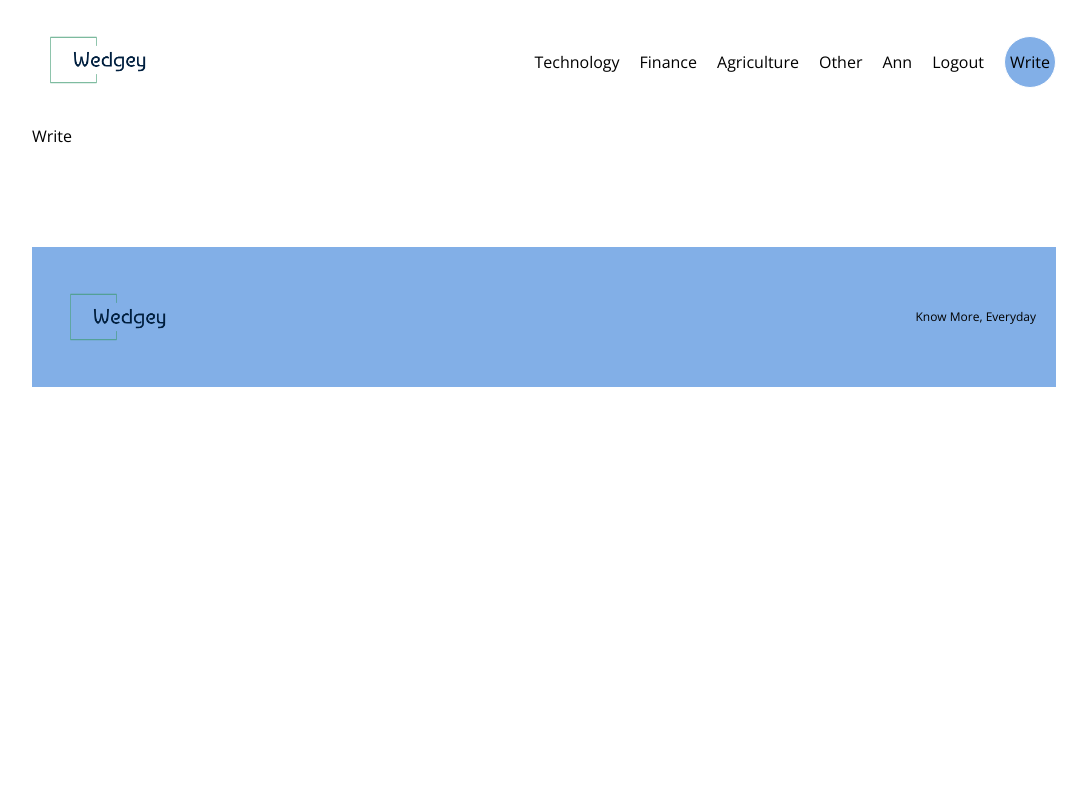
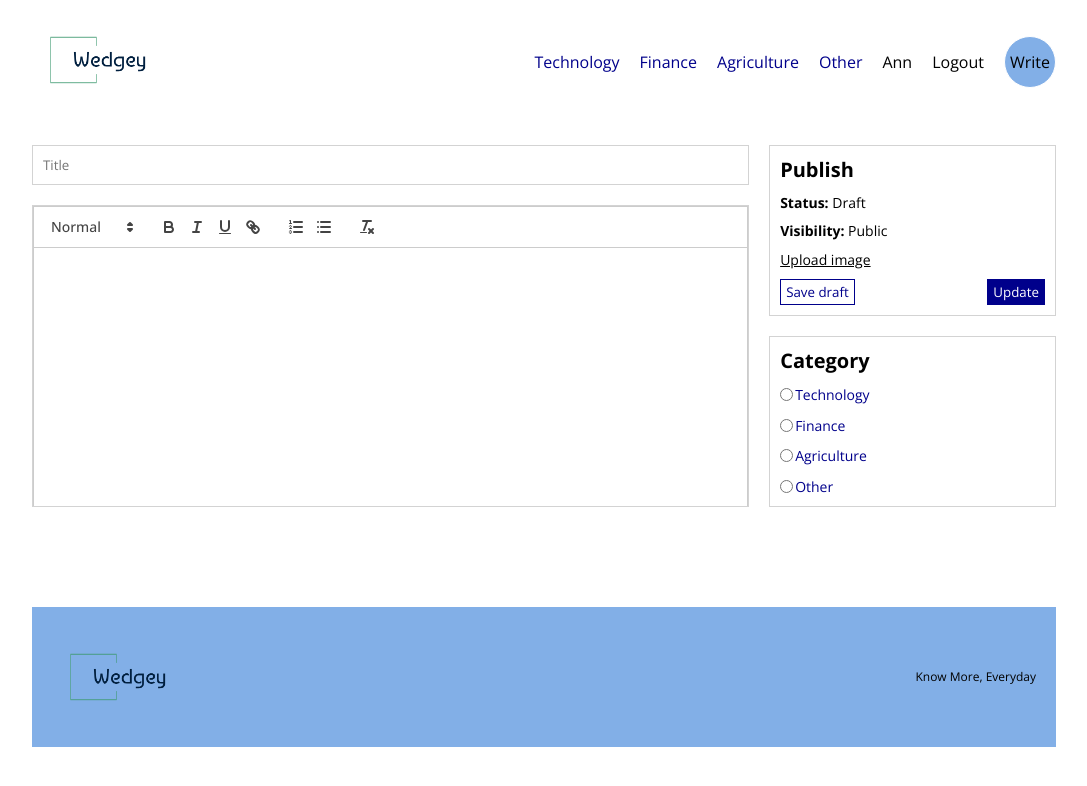
Before and after one commit to mburuxx/blog, a React (Create React App) app in the folder client/: page /write in a window 1280 px wide. Shown: the top 786 px of the page, without its empty margins (96-1183 px from the left). Built offline with nearby package versions, Linux system fonts and the light colour scheme.

Commit message:
Styled the editing page

```diff
--- a/client/package.json
+++ b/client/package.json
@@ -4,8 +4,9 @@
   "private": true,
   "dependencies": {
     "cra-template": "1.2.0",
-    "react": "^19.0.0",
-    "react-dom": "^19.0.0",
+    "react": "^18.2.0",
+    "react-dom": "^18.2.0",
+    "react-quill": "^2.0.0",
     "react-router-dom": "^7.1.1",
     "react-scripts": "5.0.1",
     "sass": "^1.83.0"
--- a/client/src/pages/Write.jsx
+++ b/client/src/pages/Write.jsx
@@ -1,9 +1,58 @@
-import React from 'react'
+import React, { useState } from 'react';
+import ReactQuill from 'react-quill';
+import 'react-quill/dist/quill.snow.css';
 
 const Write = () => {
+  const [value, setValue] = useState('');
+
+  console.log(value);
+
   return (
-    <div>Write</div>
-  )
-}
+    <div className="add">
+      <div className="content">
+        <input type="text" placeholder="Title" />
+        <div className="editorContainer">
+          <ReactQuill className="editor" theme="snow" value={value} onChange={setValue} />
+        </div>
+      </div>
+      <div className="menu">
+        <div className="item">
+          <h1>Publish</h1>
+          <span>
+            <b>Status: </b> Draft
+          </span>
+          <span>
+            <b>Visibility: </b> Public
+          </span>
+          <input style={{ display: "none" }} type="file" name="" id="file" />
+          <label className='file' htmlFor="file">Upload image</label>
+          <div className='buttons'>
+            <button>Save draft</button>
+            <button>Update</button>
+          </div>
+        </div>
+        <div className="item">
+          <h1>Category</h1>
+          <div className="cat">
+            <input type="radio" name="cart" value="Technology" id="Technology" />
+            <label htmlFor="Technology">Technology</label>
+          </div>
+          <div className="cat">
+            <input type="radio" name="cart" value="Finance" id="Finance" />
+            <label htmlFor="Finance">Finance</label>
+          </div >
+          <div className="cat">
+            <input type="radio" name="cart" value="Agriculture" id="Agriculture" />
+            <label htmlFor="Agriculture">Agriculture</label>
+          </div>
+          <div className="cat">
+            <input type="radio" name="cart" value="Other" id="Other" />
+            <label htmlFor="Other">Other</label>
+          </div>
+        </div>
+      </div>
+    </div>
+  );
+};
 
-export default Write
+export default Write;
--- a/client/src/style.scss
+++ b/client/src/style.scss
@@ -82,7 +82,8 @@ $lightBlue: rgb(130, 175, 231);
 
                     h6 {
                         font-size: 16px;
-                        font-weight: 300;
+                        font-weight: 400;
+                        color: darkblue;
                     }
 
                     span {
@@ -301,5 +302,92 @@ $lightBlue: rgb(130, 175, 231);
                 }
             }
         }
+
+        // Write
+        .add {
+            margin-top: 20px;
+            display: flex;
+            gap: 20px;
+
+            .content {
+                flex: 5;
+                display: flex;
+                flex-direction: column;
+                gap: 20px;
+
+                input {
+                    padding: 10px;
+                    border: 1px solid lightgray;
+                }
+
+                .editorContainer {
+                    height: 300px;
+                    overflow: scroll;
+                    border: 1px solid lightgray;
+
+
+                    .editor {
+                        height: 100%;
+                        border: none;
+                    }
+                }
+            }
+
+            .menu {
+                flex: 2;
+                display: flex;
+                flex-direction: column;
+                gap: 20px;
+
+                .item {
+                    border: 1px solid lightgray;
+                    padding: 10px;
+                    flex: 1;
+                    display: flex;
+                    flex-direction: column;
+                    justify-content: space-between;
+                    font-size: 14px;
+                    columns: black;
+
+                    h1 {
+                        font-size: 20px;
+                    }
+
+                    .file {
+                        text-decoration: underline;
+                        cursor: pointer;
+                    }
+
+                    .buttons {
+                        display: flex;
+                        justify-content: space-between;
+
+                        :first-child {
+                            cursor: pointer;
+                            color: darkblue;
+                            background-color: white;
+                            border: 1px solid darkblue;
+                            padding: 3px 5px;
+                        }
+
+                        :last-child {
+                            cursor: pointer;
+                            color: white;
+                            background-color: darkblue;
+                            border: 1px solid darkblue;
+                            padding: 3px 5px;
+                        }
+                    }
+
+                    .cat {
+                        display: flex;
+                        align-items: center;
+                        gap: 2px;
+                        color: darkblue;
+                        font-size: 14px;
+                    }
+                }
+            }
+        }
     }
 }
```
Also changed, not shown: 1 other file (tests, documents, lock files or other folders).
